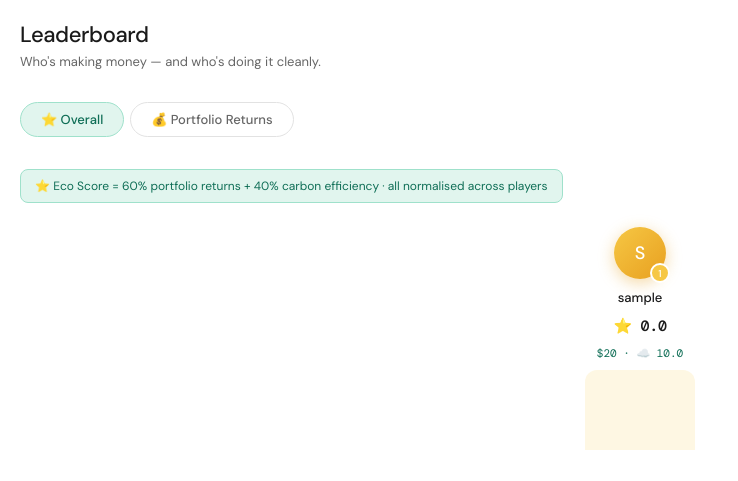
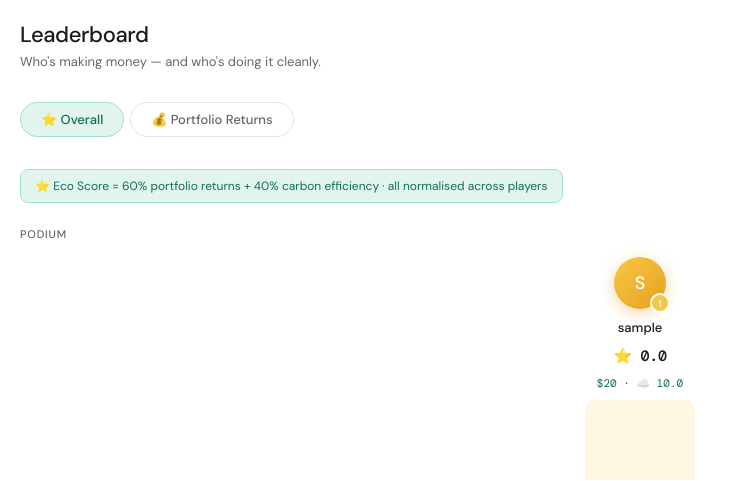
Before and after one commit to nebeux/eco, a Flask app: page /leaderboard in a window 1280 px wide. Shown: the part 60-541 px from the top of the page, without its empty margins (0-738 px from the left). Run offline with Flask 3, Linux system fonts and the light colour scheme; tables that the repository leaves empty hold one stand-in row (values such as "Sample post"); a database or web service that is not in the repository returns one stand-in record (values such as "Sample title"); data that the repository does not hold is empty.

Commit message:
leaderboard clarifications

```diff
--- a/templates/leaderboard.html
+++ b/templates/leaderboard.html
@@ -226,6 +226,7 @@
       </div>
 
       {% if by_overall|length >= 1 %}
+      <div style="font-size:11px;font-weight:500;text-transform:uppercase;letter-spacing:0.8px;color:var(--muted);margin-bottom:1rem;">Podium</div>
       <div class="podium-wrap">
 
         {% if by_overall|length >= 2 %}
@@ -269,6 +270,7 @@
       {% endif %}
 
       {% if by_overall|length > 3 %}
+      <div style="font-size:11px;font-weight:500;text-transform:uppercase;letter-spacing:0.8px;color:var(--muted);margin-bottom:1rem;">Runner-ups</div>
       <div class="lb-card">
         <table class="lb-table">
           <thead>
@@ -359,7 +361,7 @@
       <div class="lb-card"><div class="lb-empty"><div class="icon">📭</div>No investors yet. Be the first!</div></div>
     {% else %}
 
-      <!-- podium: top 3 -->
+      <div style="font-size:11px;font-weight:500;text-transform:uppercase;letter-spacing:0.8px;color:var(--muted);margin-bottom:1rem;">Podium</div>
       {% if by_value|length >= 1 %}
       <div class="podium-wrap">
 
@@ -403,8 +405,8 @@
       </div>
       {% endif %}
 
-      <!-- rest of the table (rank 4+) -->
       {% if by_value|length > 3 %}
+      <div style="font-size:11px;font-weight:500;text-transform:uppercase;letter-spacing:0.8px;color:var(--muted);margin-bottom:1rem;">Runner-ups</div>
       <div class="lb-card">
         <table class="lb-table">
           <thead>
```
